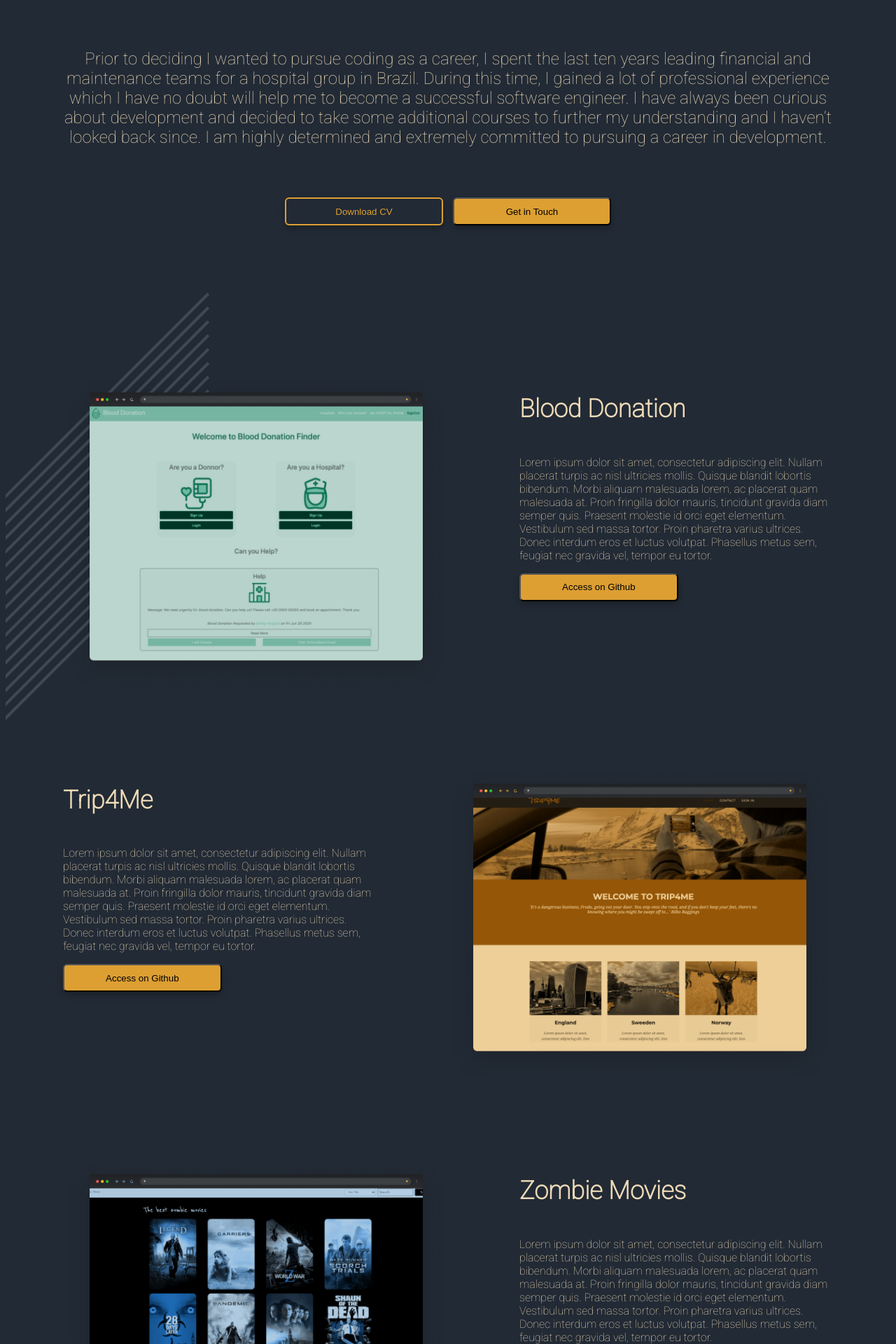
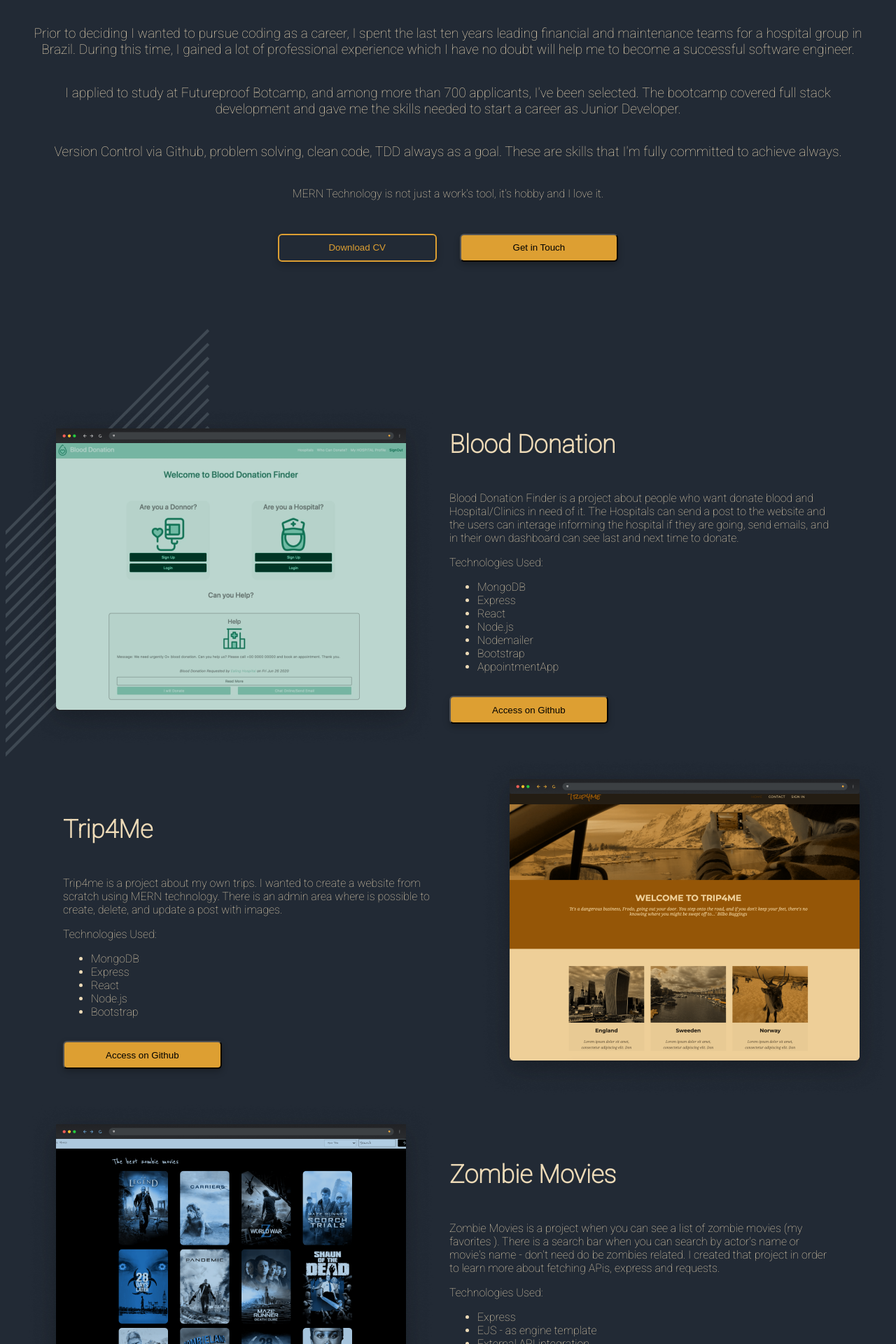
Before and after one commit to susanmiss/SusanOfficialWebsite, a React (Create React App) app: page / in a window 1280 px wide. Shown: the part 720-2640 px from the top of the page at 70% size. Built offline with nearby package versions, Linux system fonts and the light colour scheme.

Commit message:
Add email and content

```diff
--- a/package.json
+++ b/package.json
@@ -6,10 +6,13 @@
     "@testing-library/jest-dom": "^4.2.4",
     "@testing-library/react": "^9.5.0",
     "@testing-library/user-event": "^7.2.1",
+    "nodemailer": "^6.4.10",
     "react": "^16.13.1",
+    "react-addons-transition-group": "^15.6.2",
     "react-dom": "^16.13.1",
     "react-router-dom": "^5.2.0",
-    "react-scripts": "3.4.1"
+    "react-scripts": "3.4.1",
+    "react-transition-group": "^4.4.1"
   },
   "scripts": {
     "start": "react-scripts start",
--- a/src/App.js
+++ b/src/App.js
@@ -4,6 +4,7 @@ import {Route, BrowserRouter, Switch} from 'react-router-dom'
 import HomePage from './Components/HomePage.js'
 import Navbar from './Components/Navbar'
 import Footer from './Components/Footer'
+import SendEmail from './Components/SendEmail'
 
 function App() {
   return (
@@ -11,6 +12,7 @@ function App() {
       <Navbar />
       <Switch>
         <Route exact path="/" component={HomePage} />
+        <Route exact path="/send-email" component={SendEmail} />
       </Switch>
       <Footer />
     </BrowserRouter>
--- a/src/Components/About.js
+++ b/src/Components/About.js
@@ -1,19 +1,26 @@
 import React from 'react';
 import '../style/About.css'
+import {Link} from 'react-router-dom'
 
 
 function About() {
   return (
     <div className="container">
        <div className="about">
-            <p id="text-welcome">Hello and welcome to my website :)</p>
-            <h1 id="text-title">I’m a Software Engineer based in London - UK.</h1>
-            <p id="text-about">Prior to deciding I wanted to pursue coding as a career, I spent the last ten years leading financial and maintenance teams for a hospital group in Brazil. During this time, I gained a lot of professional experience which I have no doubt will help me to become a successful software engineer. I have always been curious about development and decided to take some additional courses to further my understanding and I haven’t looked back since. I am highly determined and extremely committed to pursuing a career in development.</p>
+            <p id="text-welcome">Hello, my name is Susan Missaglia. Welcome :)</p>
+            <h1 id="text-title">I’m a Junior Software Engineer based in London - UK.</h1>
+            <p id="text-about">Prior to deciding I wanted to pursue coding as a career, I spent the last ten years leading financial and maintenance teams for a hospital group in Brazil. During this time, I gained a lot of professional experience which I have no doubt will help me to become a successful software engineer.</p>
+            <p id="text-about">I applied to study at Futureproof Botcamp, and among more than 700 applicants, I've been selected. The bootcamp covered full stack development and gave me the skills needed to start a career as Junior Developer. </p>
+            <p id="text-about"> Version Control via Github, problem solving, clean code, TDD always as a goal. These are skills that I'm fully committed to achieve always. </p>
+            <p>MERN Technology is not just a work's tool, it's hobby and I love it.</p>
         </div>
 
         <div className="buttons-about">
-            <button id="btn-cv">Download CV</button>
-            <button id="btn-get-in-touch">Get in Touch</button>
+           <a
+           href="https://media-exp1.licdn.com/dms/document/C512DAQEuGxY1YMLFiw/profile-treasury-document-pdf-analyzed/0?e=1593687600&v=beta&t=JIJ3Su_8FTikbHOf1gNvTxPnVNrNaHT56YwnZLYkuYA"
+           target="_blank"
+           > <button id="btn-cv">Download CV</button></a>
+            <a href="/"><button id="btn-get-in-touch">Get in Touch</button></a>
         </div>
 
     </div>
--- a/src/Components/Navbar.js
+++ b/src/Components/Navbar.js
@@ -13,7 +13,7 @@ function Navbar() {
         <img src={LinkedinIcon} alt="linkedin link" />
       </a>
 
-      <a href="/" target="_blank" className="link-icons">
+      <a href="/send-email" target="_blank" className="link-icons">
         <img src={EmailIcon} alt="email link" />
       </a>
 
--- a/src/Components/Projects.js
+++ b/src/Components/Projects.js
@@ -1,4 +1,4 @@
-import React from "react";
+import React, {Component} from "react";
 import "../style/Projects.css";
 import BloodDonationCover from "../images/bloodDonationCover.png";
 import BloodDonationCode from "../images/bloodDonationCode.png";
@@ -9,26 +9,37 @@ import QuarantineCode from '../images/quarantineCode.png';
 import ZombieCover from '../images/zombieCover.png'
 import ZombieCode from '../images/zombieCode.png'
 
-function Projects() {
+class Projects extends Component {
+
+
+  render(){
+
+
   return (
     <div className="projects">
       <div className="row pg-1">
-        <div className="project-img column">
-          <img src={BloodDonationCover} alt="blood donation web site cover" />
-          {/* <img src={BloodDonationCode} alt="blood donation web site cover" /> */}
+
+       <div className="cf">
+          <img className="bottom" id="bdb" src={BloodDonationCode}/>
+          <img className="top" id="bdt" src={BloodDonationCover}/>
         </div>
 
         <div className="project-content column">
           <h2>Blood Donation</h2>
           <p>
-            Lorem ipsum dolor sit amet, consectetur adipiscing elit. Nullam
-            placerat turpis ac nisl ultricies mollis. Quisque blandit lobortis
-            bibendum. Morbi aliquam malesuada lorem, ac placerat quam malesuada
-            at. Proin fringilla dolor mauris, tincidunt gravida diam semper
-            quis. Praesent molestie id orci eget elementum. Vestibulum sed massa
-            tortor. Proin pharetra varius ultrices. Donec interdum eros et
-            luctus volutpat. Phasellus metus sem, feugiat nec gravida vel,
-            tempor eu tortor.
+          Blood Donation Finder is a project about people who want donate blood and Hospital/Clinics in need of it. The Hospitals can send a post to the website and the users can interage informing the hospital if they are going, send emails, and in their own dashboard can see last and next time to donate.
+          <br />
+          <p>Technologies Used:</p>
+          <ul>
+            <li>MongoDB</li>
+            <li>Express</li>
+            <li>React</li>
+            <li>Node.js</li>
+            <li>Nodemailer</li>
+            <li>Bootstrap</li>
+            <li>AppointmentApp</li>
+
+          </ul>
           </p>
           <a href="https://github.com/susanmiss/blood-donation-finder" target="_blank"><button className="btn-github">Access on Github</button></a>
 
@@ -40,39 +51,45 @@ function Projects() {
         <div className="project-content column">
           <h2>Trip4Me</h2>
           <p>
-            Lorem ipsum dolor sit amet, consectetur adipiscing elit. Nullam
-            placerat turpis ac nisl ultricies mollis. Quisque blandit lobortis
-            bibendum. Morbi aliquam malesuada lorem, ac placerat quam malesuada
-            at. Proin fringilla dolor mauris, tincidunt gravida diam semper
-            quis. Praesent molestie id orci eget elementum. Vestibulum sed massa
-            tortor. Proin pharetra varius ultrices. Donec interdum eros et
-            luctus volutpat. Phasellus metus sem, feugiat nec gravida vel,
-            tempor eu tortor.
+          Trip4me is a project about my own trips. I wanted to create a website from scratch using MERN technology. There is an admin area where is possible to create, delete, and update a post with images.
+          <br />
+          <p>Technologies Used:</p>
+          <ul>
+            <li>MongoDB</li>
+            <li>Express</li>
+            <li>React</li>
+            <li>Node.js</li>
+            <li>Bootstrap</li>
+          </ul>
           </p>
           <a href="https://github.com/susanmiss/trip4me" target="_blank"><button className="btn-github">Access on Github</button></a>
         </div>
 
-        <div className="project-img column">
-          <img src={Trip4meCover} alt="blood donation web site cover" />
+
+        <div className="cf">
+          <img className="bottom" src={Trip4meCode}/>
+          <img className="top" src={Trip4meCover}/>
         </div>
+
       </div>
 
       <div className="row">
-        <div className="project-img column">
-          <img src={ZombieCover} alt="blood donation web site cover" />
+      <div className="cf">
+          <img className="bottom" src={ZombieCode}/>
+          <img className="top" src={ZombieCover}/>
         </div>
 
         <div className="project-content column">
           <h2>Zombie Movies</h2>
           <p>
-            Lorem ipsum dolor sit amet, consectetur adipiscing elit. Nullam
-            placerat turpis ac nisl ultricies mollis. Quisque blandit lobortis
-            bibendum. Morbi aliquam malesuada lorem, ac placerat quam malesuada
-            at. Proin fringilla dolor mauris, tincidunt gravida diam semper
-            quis. Praesent molestie id orci eget elementum. Vestibulum sed massa
-            tortor. Proin pharetra varius ultrices. Donec interdum eros et
-            luctus volutpat. Phasellus metus sem, feugiat nec gravida vel,
-            tempor eu tortor.
+          Zombie Movies is a project when you can see a list of zombie movies (my favorites ). There is a search bar when you can search by actor's name or movie's name - don't need do be zombies related. I created that project in order to learn more about fetching APis, express and requests.
+          <br />
+          <p>Technologies Used:</p>
+          <ul>
+            <li>Express</li>
+            <li>EJS - as engine template</li>
+            <li>External API integration</li>
+          </ul>
           </p>
           <a href="https://github.com/susanmiss/zombie-movies" target="_blank"><button className="btn-github">Access on Github</button></a>
         </div>
@@ -82,24 +99,28 @@ function Projects() {
         <div className="project-content column">
           <h2>Quarantine Thougts</h2>
           <p>
-            Lorem ipsum dolor sit amet, consectetur adipiscing elit. Nullam
-            placerat turpis ac nisl ultricies mollis. Quisque blandit lobortis
-            bibendum. Morbi aliquam malesuada lorem, ac placerat quam malesuada
-            at. Proin fringilla dolor mauris, tincidunt gravida diam semper
-            quis. Praesent molestie id orci eget elementum. Vestibulum sed massa
-            tortor. Proin pharetra varius ultrices. Donec interdum eros et
-            luctus volutpat. Phasellus metus sem, feugiat nec gravida vel,
-            tempor eu tortor.
+          Quarantine Thoughts is a simple blog when we can share our thoughts in this quarantine times. I wanted to create a blog from scratch using MERN technology. There is an admin area where is possible to create, delete, and update a post.
+          <br />
+          <p>Technologies Used:</p>
+          <ul>
+            <li>React</li>
+            <li>Node.js</li>
+            <li>MongoDB</li>
+            <li>Node.js</li>
+            <li>Bootstrap</li>
+          </ul>
           </p>
           <a href="https://github.com/susanmiss/quarantine-thoughts" target="_blank"><button className="btn-github">Access on Github</button></a>
         </div>
 
-        <div className="project-img column">
-          <img src={QuarantineCover} alt="blood donation web site cover" />
+        <div className="cf">
+          <img className="bottom" src={QuarantineCode}/>
+          <img className="top" src={QuarantineCover}/>
         </div>
       </div>
     </div>
   );
+ }
 }
 
 export default Projects;
--- a/src/style/About.css
+++ b/src/style/About.css
@@ -12,12 +12,12 @@
 }
 
 #text-about{
-    margin: 3em;
-    font-size: 1.5em;
-
+    margin: 2em;
+    font-size: 1.2em;
 }
 
 .buttons-about{
+    margin-top: 48px;
     display: flex;
     justify-content: center;
 }
@@ -31,7 +31,8 @@
     box-sizing: border-box;
     box-shadow: 0px 4px 10px rgba(0, 0, 0, 0.25);
     border-radius: 6px;
-    margin-right: 1em;
+    margin-right: 33px;
+
 }
 
 #btn-cv:hover{
--- a/src/style/Projects.css
+++ b/src/style/Projects.css
@@ -6,6 +6,12 @@
     margin-left: 200px;
     margin-right: 200px;
 } */
+
+/* img:hover{
+    transition: opacity 1s ease-in-out!important;
+} */
+
+
 
 .projects{
     margin: 2em;
@@ -26,6 +32,44 @@
     margin-top: -650px;
   }
 
+  #bdt, #bdb{
+    margin-top: 3em;
+  }
+
+
+
+  .cf {
+    position:relative;
+    width: 100%;
+    height: auto;
+    max-width: 34.5em;
+  }
+
+  .cf img {
+    position:absolute;
+    -webkit-transition: opacity 1s ease-in-out;
+    -moz-transition: opacity 1s ease-in-out;
+    -o-transition: opacity 1s ease-in-out;
+    transition: opacity 1s ease-in-out;
+  }
+
+.cf img.top:hover {
+    opacity:0;
+}
+
+.project-img{
+    width: 100%;
+    height: auto;
+    max-width: 34.5em;
+
+}
+
+.project-content{
+    width: 100%;
+    height: auto;
+    max-width: 40.5em;
+}
+
   .column {
     display: flex;
     flex-direction: column;
@@ -33,6 +77,8 @@
     flex: 1;
     margin: 3.125em;
   }
+
+
 
 p{
     font-size: 1em;
@@ -55,11 +101,11 @@ h2{
     color: #DD9F32;
 }
 
-.project-img{
-    width: 100%;
-    height: auto;
-    max-width: 34.5em;
-}
+
+
+
+
+
 
 .project-content{
     width: 100%;
--- /dev/null
+++ b/src/style/SendEmail.css
@@ -0,0 +1,19 @@
+input{
+    max-width: 60em;
+    height: 3em;
+    border-radius: 10px;
+}
+
+textarea{
+    max-width: 60em;
+    height: 8em;
+    border-radius: 10px;
+}
+
+button{
+    width: 17em;
+    height: 3em;
+    background: #DD9F32;
+    box-shadow: 0px 4px 10px rgba(0, 0, 0, 0.25);
+    border-radius: 6px;
+}
```
Also changed, not shown: src/Components/Footer.js (+30 -8 lines), src/Components/SendEmail.js (added, +122 -0 lines), 2 other files (tests, documents, lock files or other folders).
